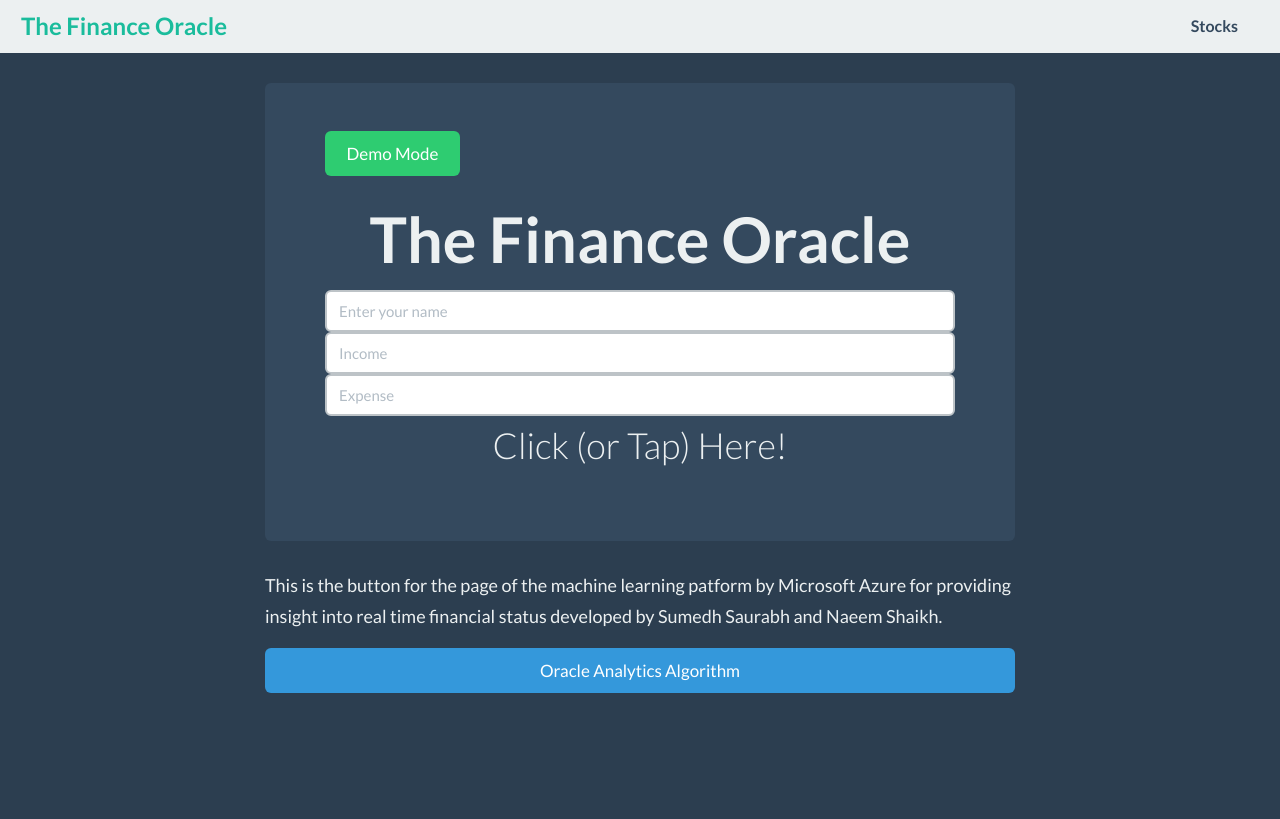
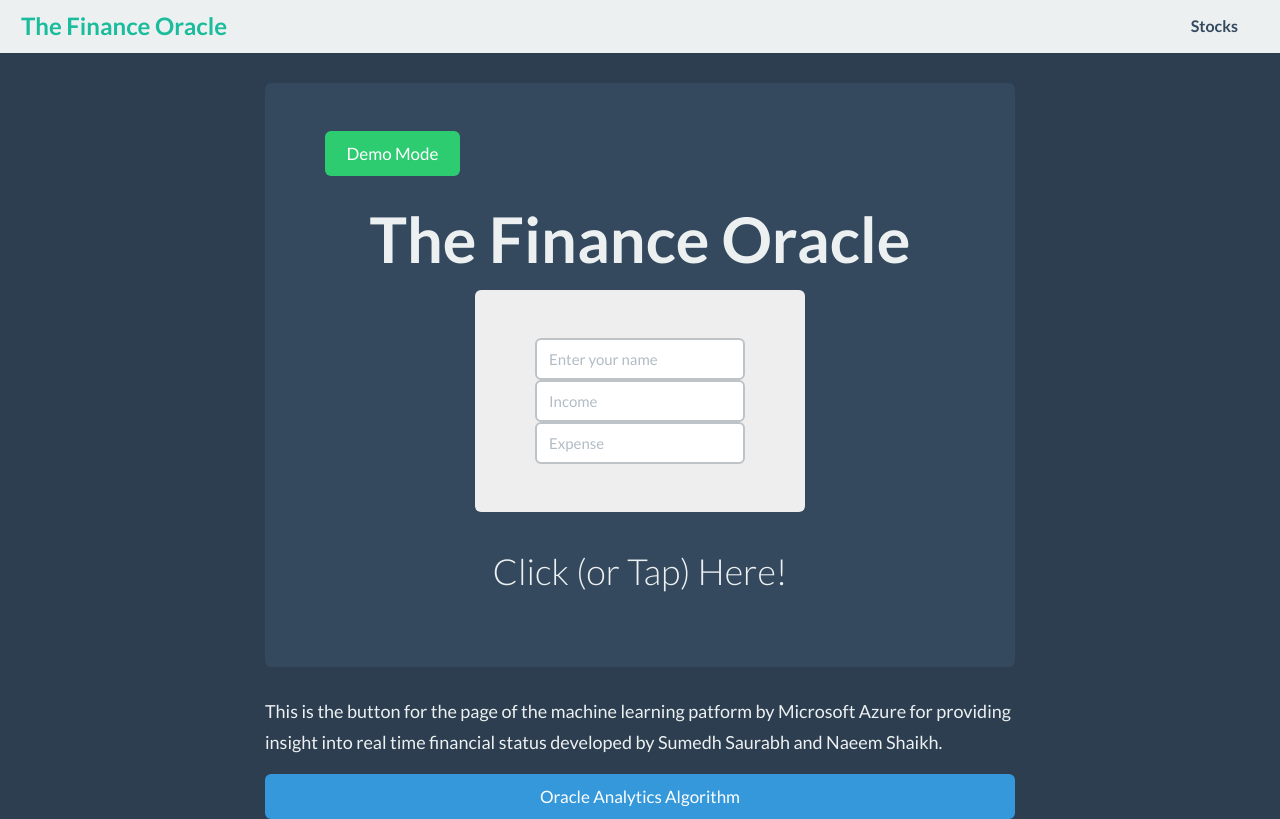
Before and after one commit to naeem1997/The-Finance-Oracle, a browser extension: page index.html in a window 1280 px wide. Drawn offline with Linux system fonts and the light colour scheme.

Commit message:
changed layout

```diff
--- a/index.html
+++ b/index.html
@@ -136,18 +136,26 @@
 				</div>
 				<h1>The Finance Oracle</h1>
 				  <div class="text-centered" id="groupform">
-					<input type="text" class="form-control login-field" value="" placeholder="Enter your name" id="fname">
-					<input type="text" class="form-control login-field" value="" placeholder="Income" id="income">
-					<input type="text" class="form-control login-field" value="" placeholder="Expense" id="expense">
-					<p id="oracle" onClick="myFunction()">Click (or Tap) Here!</p>
+					  <div class="row">
+						<div class="col-md-3">
+						</div>
+						<div class="col-md-6 jumbotron">
+							<input type="text" class="form-control" value="" placeholder="Enter your name" id="fname">
+							<input type="text" class="form-control" value="" placeholder="Income" id="income">
+							<input type="text" class="form-control" value="" placeholder="Expense" id="expense">
+						</div>
+						<div class="col-md-3">
+						</div>
+					  </div>
+					  <p id="oracle" onClick="myFunction()">Click (or Tap) Here!</p>
 				  </div>
-              <!---- Demo Algorithm for demonstartion purposes only ----->
+                <!---- Demo Algorithm for demonstartion purposes only ----->
 					<script>
 					  function myFunction(){
 						var income = document.getElementById("income").value;
 						var expense = document.getElementById("expense").value;
 						var change = (income-expense);
-						  var text = ["Invest money in property","Deposit certain percentage of your money in savings!","Priortize interests, mortgages, loans, and things that affect your credit score!","Ensure you have substantial amount for your 401k!","Focus your purchasing power to the things needed than the things desired!","Proportion a good amount of your income for familial needs!"];
+						var text = ["Invest money in property","Deposit certain percentage of your money in savings!","Priortize interests, mortgages, loans, and things that affect your credit score!","Ensure you have substantial amount for your 401k!","Focus your purchasing power to the things needed than the things desired!","Proportion a good amount of your income for familial needs!"];
 						if(change>=0 && change<30000){
 						  document.getElementById("oracle").innerHTML = text[0];
 						}else if (change>=30000 && change<60000) {
```
